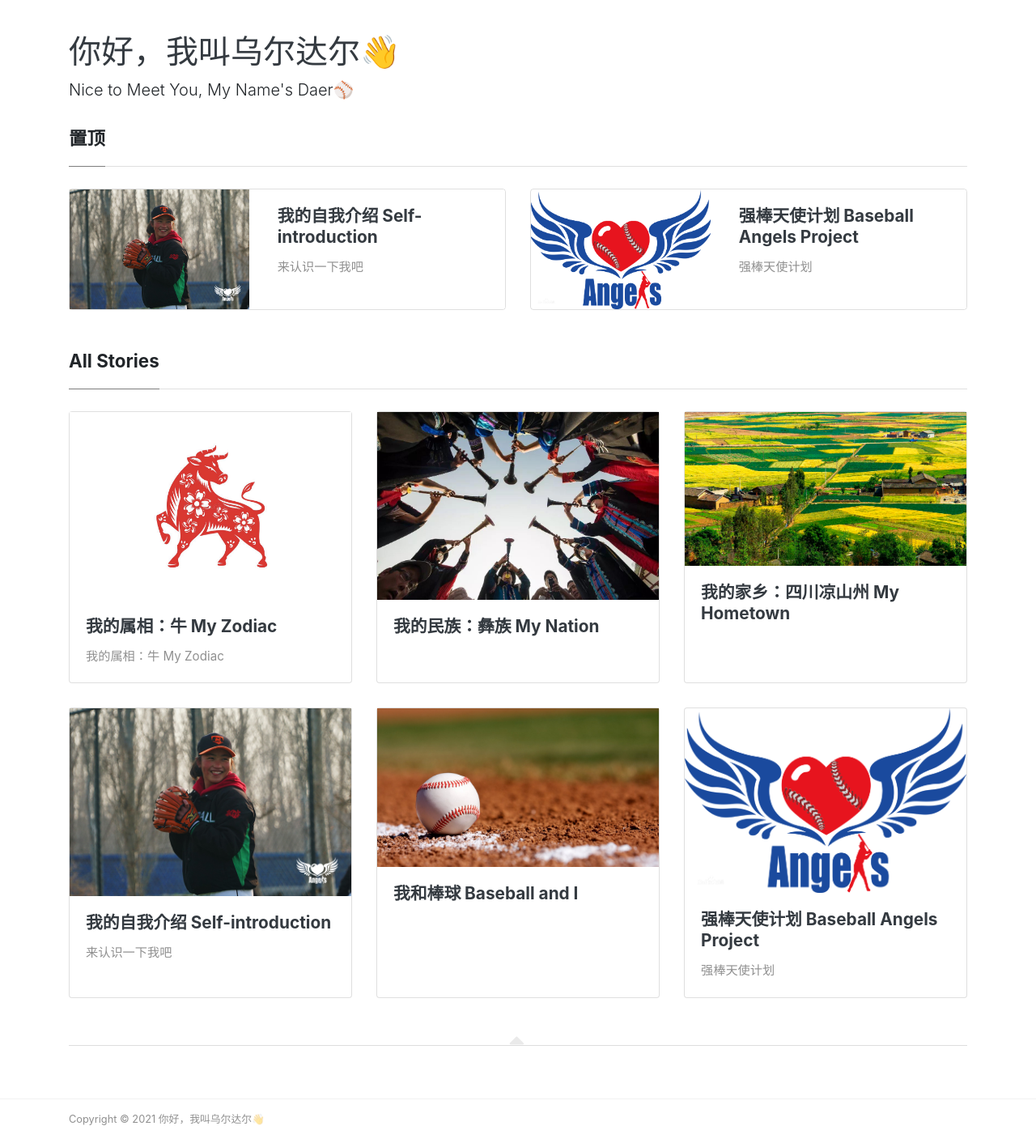
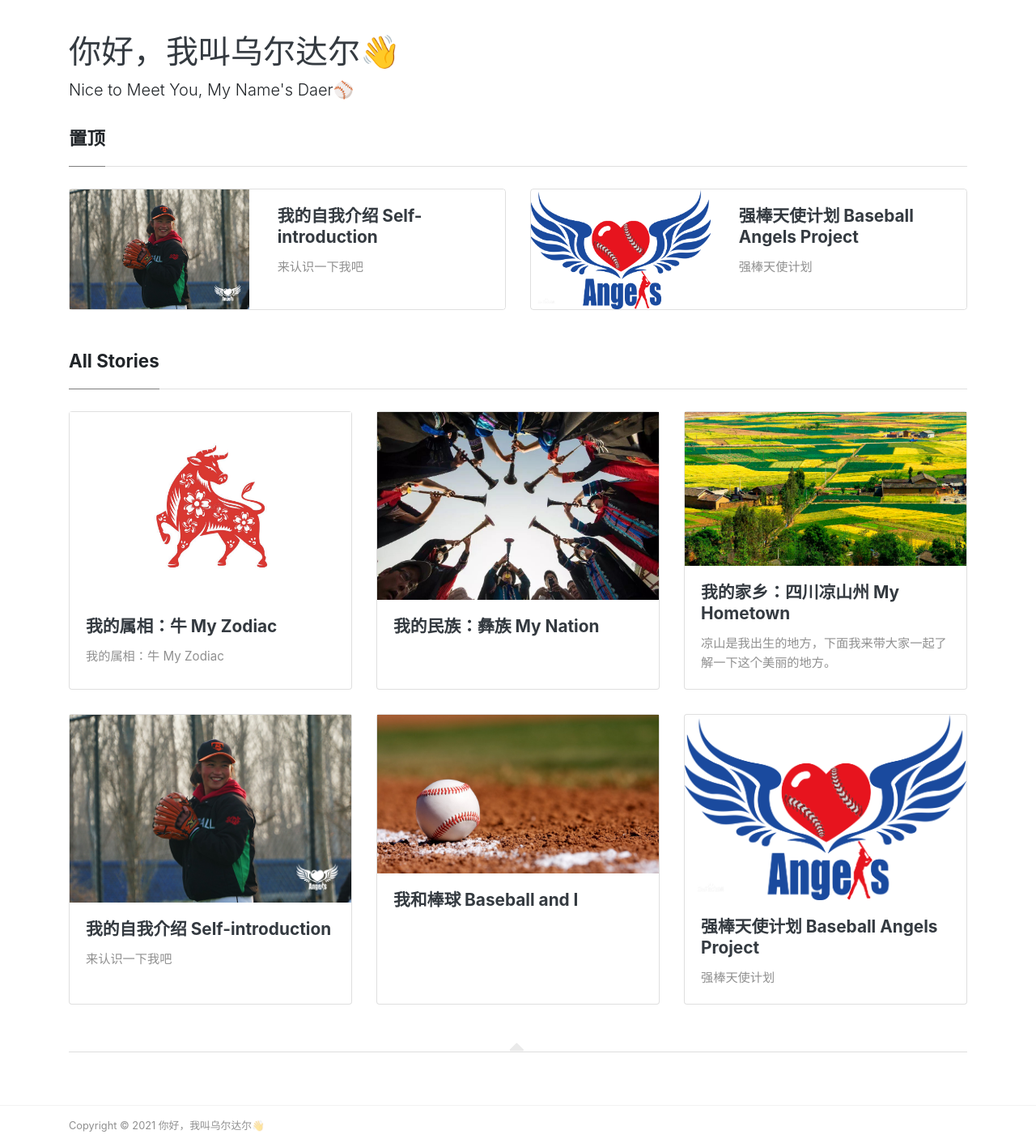
Before and after one commit to Charlotte-WXWQ/wuerdaer090405, a Jekyll site: the page built from index.html, in a window 1280 px wide. Shown: the whole page at 81% size. Built offline with Jekyll 4.4.1, drawn with Linux system fonts in a browser that asks for light colours; nearby versions of some CDN libraries; the list of posts is cut into pages by our own code; part of the change alters nothing that is shown.

Commit message:
Update 2021-03-15-sichuan.md

```diff
--- a/_posts/2021-03-15-sichuan.md
+++ b/_posts/2021-03-15-sichuan.md
@@ -3,3 +3,34 @@ layout: post
 title:  "我的家乡：四川凉山州 My Hometown"
 image: assets/images/sichuan.jpeg
 ---
+凉山是我出生的地方，下面我来带大家一起了解一下这个美丽的地方。
+
+凉山彝族自治州，首府驻西昌市，是四川省的21个地级行政区之一。位于四川省西南部，北起大渡河与雅安市、甘孜州接壤，南至金沙江与云南省相望，东临云南省昭通市和四川省宜宾市、乐山市，西连甘孜州；地势西北高，东南低，北部高，南部低；气候属于亚热带季风气候区。全市6.04万平方公里，下辖2个县级市，14个县，1个自治县；2018年末户籍人口529.94万人。
+
+![ls2.png](../assets/images/ls2.png)
+
+凉山自古就是通往云南和东南亚的重要通道、“南方丝绸之路”的重镇；地处“大香格里拉旅游环线”腹心地带，有A级景区27个，其中4A级景区9个，有邛海—泸山、邛海国家湿地公园、螺髻山、泸沽湖、西昌卫星发射中心等景点；有全世界唯一反映奴隶社会形态的博物馆—凉山奴隶社会博物馆，有彝族漆器传统技艺等18项国家级非物质文化遗产，“彝族火把节”是国务院向联合国教科文组织推荐申报的“人类非物质文化遗产”，泸沽湖摩梭文化有“人类母系社会活化石”之称。 2020年9月22日，荣获2019年度四川省粮食生产“丰收杯”。
+
+![ls1.png](../assets/images/ls1.png)
+
+## 气候
+
+凉山彝族自治州区域的气候属于亚热带季风气候区，干湿分明，冬半年日照充足，少雨干暖；夏半年云雨较多，气候凉爽。除尼日河四季较分明外，其它地方以平均气温划分季节，四季不明显，海拔较高地区无夏，南部海拔较低地区无冬。四季虽不明显，但干湿季节却显著。大致是11～4月为干季，5～10月为湿季。干湿季特征显著不同。干季气候特点是降水稀少，温差不大，阳光充足，气候暖和。湿季气候特点是温凉湿润、多阴雨。湿季的明显特征是多雨，故习惯上称湿季为雨季。凉山州以安宁河谷为中轴，由中南向西北和东北逐渐升高的山地及众多高大山体，造就区域地域上和整体地域上完整的垂直气候带谱，层次分明，有规律地再现水平方向上各种气候带的更替形式。气温、降水等气候要素随海拔高度增加而规律性地变化，变化幅度明显较水平方向大。平均而言，气温水平方向上的变化每百公里不超过4℃，气温垂直方向上的变化每千米超过6℃。凉山地形的复杂及大气环流的复杂多样性，使凉山干雨明显、立体气候特征发生变异，程度不同地改变凉山气候的基本格局，导致凉山气候的复杂性、多样性。在凉山东西宽360公里，南北长370公里的不太大范围内，气候既有南北东西差异，还有垂直差异、季节差异，呈现“一山有四季，十里不同天”的复杂多样气候景象。
+
+## 风景名胜
+
+截至2018年6月，凉山彝族自治州有A级景区27个，其中4A级景区9个，有邛海-泸山、螺髻山、泸沽湖、西昌卫星发射中心等。泸山主峰海拔2317米。邛海最大水域面积31平方公里，流域集水面积为309平方公里，容积为3.2亿立方米，较大的河流有小清河、官坝河和鹅掌河，其中官坝河集水面积较大，能维持终年有水。邛海湿地总面积2万亩，是中国最大的城市生态保护湿地。邛海旅游度假期是首批17个国家级旅游度假区之一。螺髻山是第四纪古冰川天然博物馆，主峰海拔4359米。泸沽湖位于全州盐源县和云南宁蒗县交界处，水域面积58.8平方公里，平均水深40余米，2/3的水域面积位于全州，库容9.5亿立方米。西昌卫星发射中心，是中国4个航天发射场之一（酒泉、太原、西昌、文昌），文昌发射场也属于西昌卫星发射中心，文昌发射场因为纬度更低，具有海运的优势，主要承担大功率火箭的发射任务。
+
+### 邛都古城
+
+古人曾用“松风水月”来描绘古城西昌的风光，即泸山的松、安宁河的风、邛海的水、西昌的月。
+
+### 泸山风景
+
+![ls3.png](../assets/images/ls3.png)
+
+泸山又名蛙山，在西昌城南5公里的邛海南岸，是四川省级风景名胜区之一泸山海拨2317米。它东临碧波如镜的邛海，西濒蜿蜒秀丽的安宁河，北有历史古城西昌，南依巍巍耸立的螺髻山。
+
+## 地方文化
+
+凉山彝族千百年来在这片富有古老文化、神奇传说、迷人的自然景观的土地上，繁衍生息，传承和保留着中国彝族古朴、浓郁、独特的文化传统，创造了具有凉山自然封闭形态的包括天文、星相、历法在内的独特而优秀的民族文化。
```
